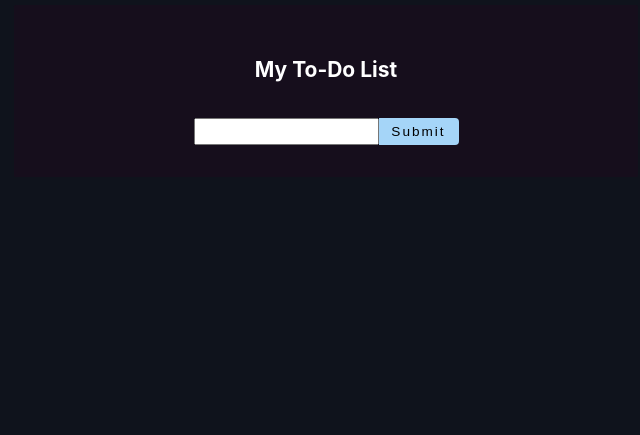
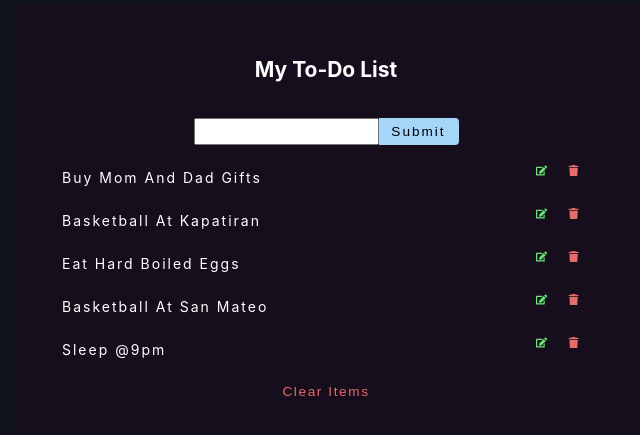
Before and after one commit to Alva156/to-do-list-alva-no-function, a React (Create React App) app: page / in a window 1280 px wide. Shown: the part 123-558 px from the top of the page, without its empty margins (314-954 px from the left). Built offline with nearby package versions, Linux system fonts and the light colour scheme.

Commit message:
duummy items

```diff
--- a/src/localStorage.js
+++ b/src/localStorage.js
@@ -3,6 +3,21 @@ export const getLocalStorage = () => {
   if (list) {
     return JSON.parse(list);
   } else {
-    return [];
+    return [
+      { id: new Date().getTime().toString(), title: "Buy Mom and Dad gifts" },
+      {
+        id: new Date().getTime().toString() + 1,
+        title: "Basketball at Kapatiran",
+      },
+      {
+        id: new Date().getTime().toString() + 1,
+        title: "Eat Hard Boiled Eggs",
+      },
+      {
+        id: new Date().getTime().toString() + 1,
+        title: "Basketball at San Mateo",
+      },
+      { id: new Date().getTime().toString() + 1, title: "Sleep @9pm" },
+    ];
   }
 };
```
